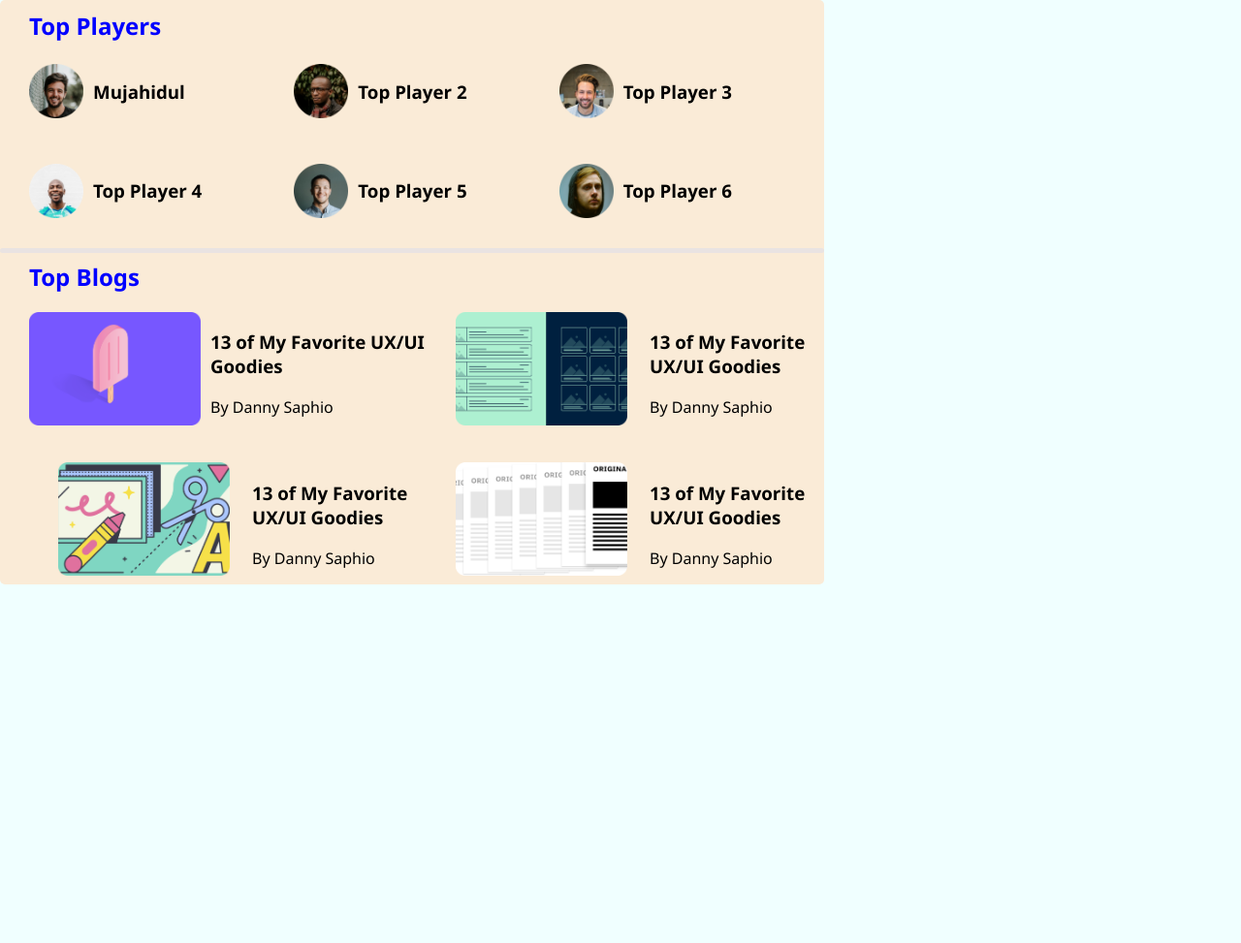
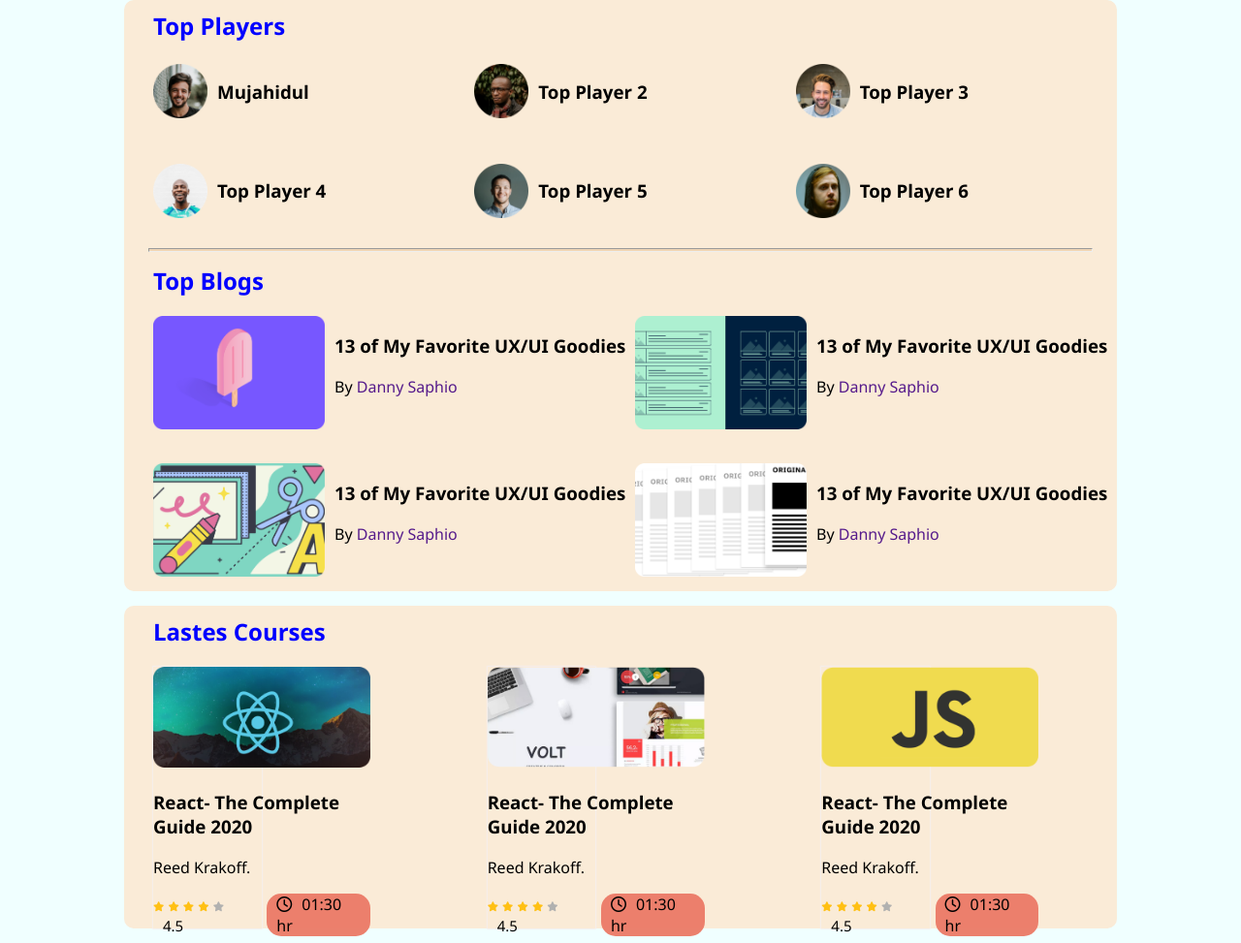
Before and after one commit to mni-dev/leader-board-css3, a plain HTML site: page index.html in a window 1280 px wide. Shown: the whole page at 97% size. Before the commit the page ends 800 px from the top, so only its background shows below. Drawn offline with Linux system fonts and the light colour scheme.

Commit message:
hr shown

```diff
--- a/index.html
+++ b/index.html
@@ -6,14 +6,14 @@
     <meta http-equiv="X-UA-Compatible" content="IE=edge">
     <meta name="viewport" content="width=device-width, initial-scale=1.0">
     <title>Leader Board</title>
+    <!-- font awesome -->
+    <script src="https://kit.fontawesome.com/b5634828f4.js" crossorigin="anonymous"></script>
     <!-- style sheet -->
     <link rel="stylesheet" href="style.css">
 </head>
 
 <body>
-    <main class="layout">
-
-
+    <main class="players-page">
         <section class="players-container">
             <div class="players-title">
                 <h1>Top Players</h1>
@@ -45,7 +45,7 @@
                 </div>
             </div>
             <hr>
-            <div class="top-blogs">
+
 <div class="blogs-title">
     <h1>Top Blogs</h1>
 </div>
@@ -57,36 +57,101 @@
         <div class="blog-info">
             <h3>13 of My Favorite
                 UX/UI Goodies</h3>
-                            <p>By Danny Saphio</p>
+            <p>By <a href="">Danny Saphio</a></p>
         </div>
     </article>
-                    <article class="blogs">
+    <article class="blog">
         <div class="blog-thumbnail">
             <img src="images/blogs/blog-2.png" alt="">
         </div>
         <div class="blog-info">
             <h3>13 of My Favorite UX/UI Goodies</h3>
-                            <p>By Danny Saphio</p>
+            <p>By <a href="">Danny Saphio</a></p>
         </div>
     </article>
-                        <article class="blogs">
+    <article class="blog">
         <div class="blog-thumbnail">
             <img src="images/blogs/blog-3.png" alt="">
         </div>
         <div class="blog-info">
             <h3>13 of My Favorite UX/UI Goodies</h3>
-                            <p>By Danny Saphio</p>
+            <p>By <a href="">Danny Saphio</a></p>
         </div>
     </article>
-                        <article class="blogs">
+    <article class="blog">
         <div class="blog-thumbnail">
             <img src="images/blogs/blog-4.png" alt="">
         </div>
         <div class="blog-info">
             <h3>13 of My Favorite UX/UI Goodies</h3>
-                            <p>By Danny Saphio</p>
+            <p>By <a href="">Danny Saphio</a></p>
         </div>
     </article>
+</div>
+</section>
+<section class="players-container">
+<div class="course-title">
+    <h1>Lastes Courses</h1>
+    </div>
+        <div class="courses">
+            <div class="course">
+                <div class="course-banner">
+                <img src="images/courses/course-1.png" alt="">
+                <h3>React- The Complete Guide 2020</h3>
+                <p class="course-author">Reed Krakoff.</p>
+                <div class="course-duration">
+                    <div class="rating-star">
+                    <i class="fas fa-star filled"></i>
+                    <i class="fas fa-star filled"></i>
+                    <i class="fas fa-star filled"></i>
+                    <i class="fas fa-star filled"></i>
+                    <i class="fas fa-star empty"></i>
+                    <span class="grad">4.5</span>
+                    </div>
+                    <div class="course-hours">
+                    <i class="far fa-clock"></i>01:30 hr</div>
+        </div>
+        </div>
+    </div>
+
+
+<div class="course">
+    <div class="course-banner">
+    <img src="images/courses/course-2.png" alt="">
+    <h3>React- The Complete Guide 2020</h3>
+    <p class="course-author">Reed Krakoff.</p>
+    <div class="course-duration">
+        <div class="rating-star">
+        <i class="fas fa-star filled"></i>
+        <i class="fas fa-star filled"></i>
+        <i class="fas fa-star filled"></i>
+        <i class="fas fa-star filled"></i>
+        <i class="fas fa-star empty"></i>
+        <span class="grad">4.5</span>
+        </div>
+        <div class="course-hours">
+        <i class="far fa-clock"></i>01:30 hr</div>
+</div>
+</div>
+</div>
+<div class="course">
+    <div class="course-banner">
+    <img src="images/courses/course-3.png" alt="">
+    <h3>React- The Complete Guide 2020</h3>
+    <p class="course-author">Reed Krakoff.</p>
+    <div class="course-duration">
+        <div class="rating-star">
+        <i class="fas fa-star filled"></i>
+        <i class="fas fa-star filled"></i>
+        <i class="fas fa-star filled"></i>
+        <i class="fas fa-star filled"></i>
+        <i class="fas fa-star empty"></i>
+        <span class="grad">4.5</span>
+        </div>
+        <div class="course-hours">
+        <i class="far fa-clock"></i>01:30 hr</div>
+</div>
+</div>
 </div>
         </div>
 </section>
--- a/style.css
+++ b/style.css
@@ -4,25 +4,34 @@
     margin: 0;
     padding: 0;
 }
-.layout {
-    width: 850px;
+.players-page {
+    display: flex;
+    flex-direction: column;
+    justify-content: center;
+    align-items: center;
+
+}
+.players-page h1 {
+    margin-top: 5px;
+    color: blue;
+}
+.players-container {
+    display: flex;
+    flex-direction: column;
+    width: 80%;
     background-color: antiquewhite;
     padding-top: 5px;
-    border-radius: 5px;
-    /* padding-left: 30px; */
+    border-radius: 10px;
+    margin-bottom: 15px;
 
 }
-.players-title, .blogs-title {
+.players-title, .blogs-title, .course-title {
     margin-left: 30px;
-}
-.players-title> h1, .blogs-title> h1 {
-    margin-top: 5px;
-    color: blue;
 }
 .players {
     display: grid;
     grid-template-columns: repeat(3, 1fr);
-    grid-row-gap: 20px;
+    row-gap: 20px;
     padding-left: 30px;
 
 }
@@ -38,16 +47,22 @@
     margin-right: 10px;
 }
 hr{
-    border: none;
-    height: 5px;
-    background-color:rgba(231, 227, 227, 0.918);
-    border-radius: 5px;
+    /* display: inline-block; */
+    /* border: none; */
+    /* border-style: inset; */
+    height: 2px;
+    background-color: rgba(240, 214, 181, 0.959);
+    /* border-radius: 5px; */
+    /* margin-bottom: 10px; */
+    /* margin: 0.5em auto; */
+    width: 95%;
 }
 .blogs {
     display: grid;
     grid-template-columns: repeat(2, 1fr);
-    grid-row-gap: 30px;
-    padding-left: 30px;
+    row-gap: 30px;
+    margin-left: 30px;
+    margin-bottom: 10px;
 }
 .blog {
     display: flex;
@@ -59,3 +74,58 @@
 .blog-info {
     margin-left: 10px;
 }
+.blog-info p a {
+    text-decoration: none;
+}
+
+/* -------------------------
+        courses style
+ --------------------------- */
+
+.courses {
+    display: grid;
+    grid-template-columns: repeat(3, 1fr);
+    column-gap: 10px;
+    margin-left: 30px;
+    width: 100%;
+}
+.course {
+    display: flex;
+    flex-direction: row;
+    width: 33.33%;
+    height: 270px;
+    box-shadow: 0 0 1.1px 1px rgba(245, 238, 238, 0.952);
+}
+.course-banner img {
+    width: 224px;
+    height: 104px;
+    /* border: 1px solid darkgray; */
+    border-radius: 5px;
+}
+.course-duration {
+    display: flex;
+    flex-direction: row;
+}
+.rating-star .grad {
+    margin-left: 10px;
+    font-size: 15px;
+}
+.fa-star {
+    font-size: 10px;
+}
+.fa-star.filled {
+    color: #FFC014;
+}
+.fa-star.empty {
+    color: #aeaeaef5;
+}
+.course-hours {
+    background-color: rgba(236, 124, 104, 0.966);
+    /* width: 100px; */
+    border-radius: 15px;
+    padding: 0 10px;
+    margin-left: 10px;
+}
+.far.fa-clock {
+    margin-right: 10px;
+}
```
Lines whose indentation alone changed are shown as unchanged.
